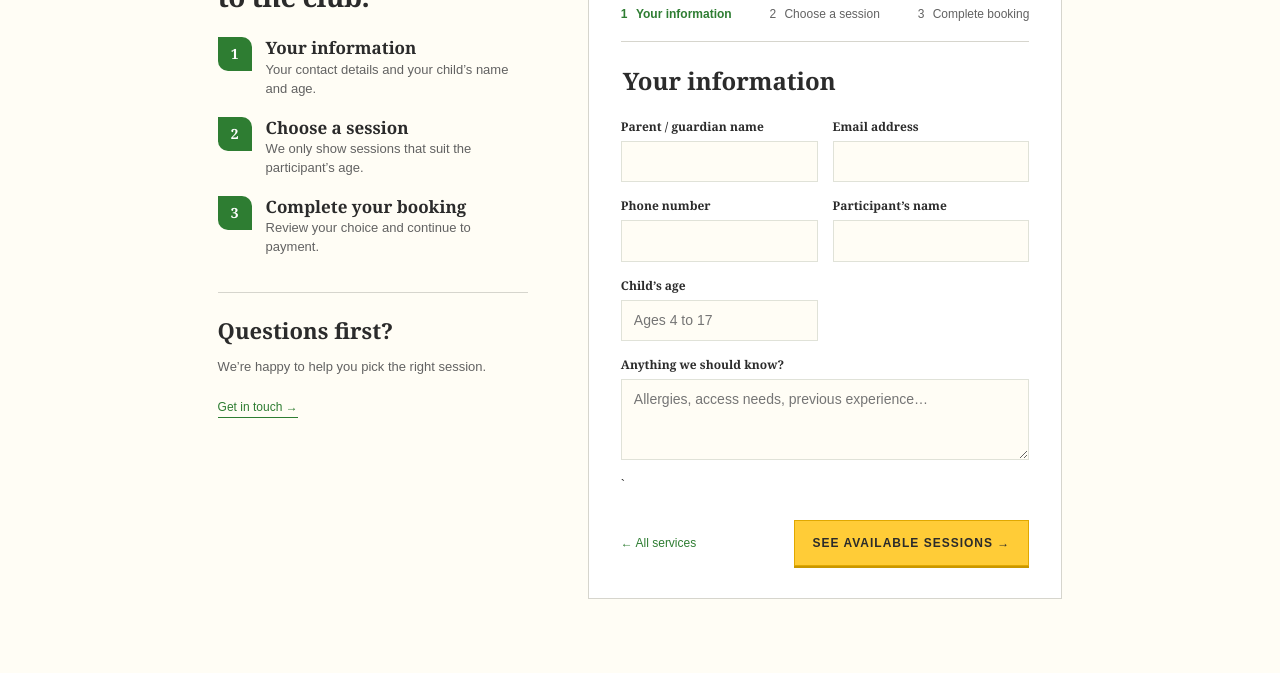
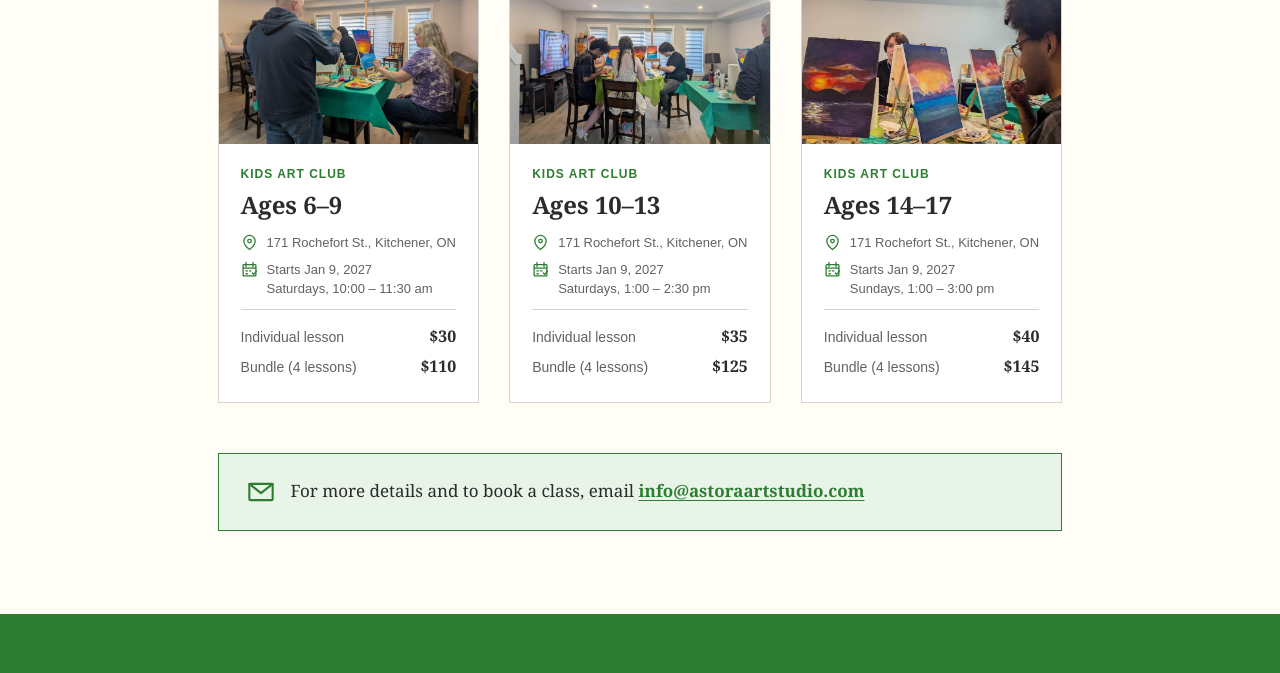
Before and after one commit to developerrightclixs/Astera-Art-Studio, a plain HTML site: page kids-art-club.html in a window 1280 px wide. Shown: the part 533-1206 px from the top of the page. Drawn offline with nearby package versions, Linux system fonts and the light colour scheme.

Commit message:
Kids Art Club: age cards with email booking (Coming soon)
Replace the 3-step booking form with the client's flow: three age-group
cards (6–9, 10–13, 14–17) showing location, date/hour and individual and
bundle prices, followed by an email booking note for
info@astoraartstudio.com. Date/hour and prices are dummy values for now.
Update the README and browser QA checks to match.

Co-Authored-By: Claude Opus 5.5 <noreply@anthropic.com>

```diff
--- a/kids-art-club.html
+++ b/kids-art-club.html
@@ -5,10 +5,10 @@
     <meta name="viewport" content="width=device-width, initial-scale=1" />
     <meta
       name="description"
-      content="Book a Kids Art Club session for your child at Astera Art, Kitchener."
+      content="Arts &amp; Crafts Club for Kids at Astera Art, Kitchener — classes for ages 6–9, 10–13 and 14–17. Coming soon."
     />
     <meta name="theme-color" content="#2e7d32" />
-    <title>Kids Art Club — Book a Session — Astera Art</title>
+    <title>Arts &amp; Crafts Club for Kids — Astera Art</title>
     <link rel="icon" type="image/png" href="assets/client/logo-64.png" />
     <link
       rel="stylesheet"
@@ -19,7 +19,6 @@
       src="https://cdnjs.cloudflare.com/ajax/libs/aos/2.3.4/aos.js"
       defer
     ></script>
-    <script src="booking-data.js" defer></script>
     <script src="script.js" defer></script>
   </head>
   <body id="top">
@@ -115,14 +114,15 @@
         </div>
       </div>
     </header>
-    <main id="main" class="booking-page">
+    <main id="main" class="kids-club-page">
       <section class="page-banner" data-aos="fade-in">
         <div class="container">
           <p class="eyebrow">Book a Class</p>
-          <h1>Kids Art Club</h1>
+          <h1>Arts &amp; Crafts Club for Kids</h1>
+          <p><span class="coming-soon-badge">Coming soon</span></p>
           <p>
-            Big ideas for little imaginations. Tell us about your child and
-            we’ll show the sessions for their age.
+            Creative sessions for young artists, grouped by age. Pick your
+            child’s group below and email us to book.
           </p>
           <nav aria-label="Breadcrumb">
             <a href="index.html">Home</a><span aria-hidden="true">/</span
@@ -131,147 +131,75 @@
           </nav>
         </div>
       </section>
-      <div class="container booking-page-layout">
-        <aside class="booking-page-intro" data-aos="fade-up">
-          <p class="eyebrow">How booking works</p>
-          <h2>Three quick steps<br />to the club.</h2>
-          <ol class="method-steps">
-            <li>
-              <b>Your information</b
-              ><span>Your contact details and your child’s name and age.</span>
-            </li>
-            <li>
-              <b>Choose a session</b
-              ><span
-                >We only show sessions that suit the participant’s age.</span
-              >
-            </li>
-            <li>
-              <b>Complete your booking</b
-              ><span>Review your choice and continue to payment.</span>
-            </li>
-          </ol>
-          <div class="booking-help">
-            <h3>Questions first?</h3>
-            <p>We’re happy to help you pick the right session.</p>
-            <a class="text-link" href="contact.html">Get in touch →</a>
+      <section class="section-space" aria-labelledby="age-groups-title">
+        <div class="container">
+          <h2 id="age-groups-title" class="visually-hidden">Age groups</h2>
+          <!-- DUMMY date/hour and prices: replace with the client's real details when confirmed. -->
+          <div class="event-grid age-grid">
+            <article class="event-card age-card" data-aos="fade-up">
+              <div class="event-card-image">
+                <img src="assets/client/painting-together.jpg" alt="Young artists painting together at the studio table" loading="lazy" width="600" height="450" />
+                <span class="event-badge coming-soon-badge">Coming soon</span>
+              </div>
+              <div class="event-card-body">
+                <p class="event-card-date">Kids Art Club</p>
+                <h3>Ages 6–9</h3>
+                <ul class="event-card-meta">
+                  <li><svg class="icon"><use href="#i-pin" /></svg><span>171 Rochefort St., Kitchener, ON</span></li>
+                  <li><svg class="icon"><use href="#i-calendar" /></svg><span>Starts Jan 9, 2027<br />Saturdays, 10:00 – 11:30 am</span></li>
+                </ul>
+                <dl class="age-card-prices">
+                  <div><dt>Individual lesson</dt><dd>$30</dd></div>
+                  <div><dt>Bundle (4 lessons)</dt><dd>$110</dd></div>
+                </dl>
+              </div>
+            </article>
+            <article class="event-card age-card" data-aos="fade-up" data-aos-delay="100">
+              <div class="event-card-image">
+                <img src="assets/client/class-in-session.jpg" alt="A painting class in session around the studio tables" loading="lazy" width="600" height="450" />
+                <span class="event-badge coming-soon-badge">Coming soon</span>
+              </div>
+              <div class="event-card-body">
+                <p class="event-card-date">Kids Art Club</p>
+                <h3>Ages 10–13</h3>
+                <ul class="event-card-meta">
+                  <li><svg class="icon"><use href="#i-pin" /></svg><span>171 Rochefort St., Kitchener, ON</span></li>
+                  <li><svg class="icon"><use href="#i-calendar" /></svg><span>Starts Jan 9, 2027<br />Saturdays, 1:00 – 2:30 pm</span></li>
+                </ul>
+                <dl class="age-card-prices">
+                  <div><dt>Individual lesson</dt><dd>$35</dd></div>
+                  <div><dt>Bundle (4 lessons)</dt><dd>$125</dd></div>
+                </dl>
+              </div>
+            </article>
+            <article class="event-card age-card" data-aos="fade-up" data-aos-delay="200">
+              <div class="event-card-image">
+                <img src="assets/client/sunset-canvases.jpg" alt="Paintings in progress on table easels" loading="lazy" width="600" height="450" />
+                <span class="event-badge coming-soon-badge">Coming soon</span>
+              </div>
+              <div class="event-card-body">
+                <p class="event-card-date">Kids Art Club</p>
+                <h3>Ages 14–17</h3>
+                <ul class="event-card-meta">
+                  <li><svg class="icon"><use href="#i-pin" /></svg><span>171 Rochefort St., Kitchener, ON</span></li>
+                  <li><svg class="icon"><use href="#i-calendar" /></svg><span>Starts Jan 9, 2027<br />Sundays, 1:00 – 3:00 pm</span></li>
+                </ul>
+                <dl class="age-card-prices">
+                  <div><dt>Individual lesson</dt><dd>$40</dd></div>
+                  <div><dt>Bundle (4 lessons)</dt><dd>$145</dd></div>
+                </dl>
+              </div>
+            </article>
           </div>
-        </aside>
-        <section
-          class="booking-page-panel"
-          data-aos="fade-up"
-          aria-labelledby="class-booking-title"
-        >
-          <div class="dialog-top">
-            <div>
-              <p class="eyebrow">Kids Art Club</p>
-              <h2 id="class-booking-title">Book a Session</h2>
-            </div>
+          <div class="email-booking" data-aos="fade-up">
+            <svg class="icon"><use href="#i-mail" /></svg>
+            <p>
+              For more details and to book a class, email
+              <a href="mailto:info@astoraartstudio.com?subject=Kids%20Art%20Club%20booking">info@astoraartstudio.com</a>
+            </p>
           </div>
-          <ol class="booking-steps" aria-label="Booking progress">
-            <li class="active" aria-current="step">
-              1 <span>Your information</span>
-            </li>
-            <li>2 <span>Choose a session</span></li>
-            <li>3 <span>Complete booking</span></li>
-          </ol>
-          <form id="class-booking-form" data-program="kids-art-club" novalidate>
-            <fieldset class="booking-stage" data-stage="0">
-              <legend>Your information</legend>
-              <div id="part-choice" class="part-choice" hidden></div>
-              <div class="form-grid">
-                <label
-                  ><span data-label="contact-name">Your name</span
-                  ><input
-                    name="name"
-                    autocomplete="name"
-                    required
-                    maxlength="120" /></label
-                ><label
-                  >Email address<input
-                    type="email"
-                    name="email"
-                    autocomplete="email"
-                    required
-                    maxlength="160" /></label
-                ><label
-                  >Phone number<input
-                    type="tel"
-                    name="phone"
-                    autocomplete="tel"
-                    required
-                    maxlength="40" /></label
-                ><label data-field="participant"
-                  >Participant’s name<input
-                    name="participant"
-                    maxlength="120" /></label
-                ><label
-                  ><span data-label="age">Participant’s age</span
-                  ><input
-                    type="number"
-                    name="age"
-                    inputmode="numeric"
-                    required /></label
-                ><label class="full-width"
-                  >Anything we should know?<textarea
-                    name="notes"
-                    rows="3"
-                    maxlength="2000"
-                    placeholder="Allergies, access needs, previous experience…"
-                  ></textarea>
-                </label>`
-              </div>
-              <div class="form-actions">
-                <a class="back-button" href="booking.html">← All services</a
-                ><button type="button" class="button" data-next>
-                  See Available Sessions →
-                </button>
-              </div>
-            </fieldset>
-            <fieldset class="booking-stage" data-stage="1" hidden disabled>
-              <legend>Choose a session</legend>
-              <p class="form-note" id="session-intro"></p>
-              <div id="session-list" class="session-list"></div>
-              <div class="form-actions">
-                <button type="button" class="back-button" data-prev>
-                  ← Edit information</button
-                ><button type="button" class="button" data-next>
-                  Review &amp; Complete →
-                </button>
-              </div>
-            </fieldset>
-            <fieldset class="booking-stage" data-stage="2" hidden disabled>
-              <legend>Complete your booking</legend>
-              <dl class="booking-summary" id="class-summary"></dl>
-              <section
-                class="payment-note"
-                aria-labelledby="class-payment-title"
-              >
-                <h3 id="class-payment-title">Payment</h3>
-                <p id="class-payment-text"></p>
-              </section>
-              <div class="form-actions">
-                <button type="button" class="back-button" data-prev>
-                  ← Change session</button
-                ><button
-                  type="button"
-                  class="button"
-                  id="complete-class-booking"
-                >
-                  Complete Booking
-                </button>
-              </div>
-            </fieldset>
-            <p class="form-status" role="status" aria-live="polite"></p>
-          </form>
-        </section>
-      </div>
-      <noscript
-        ><p class="form-note container">
-          Please enable JavaScript to view and book our sessions, or
-          <a class="text-link" href="contact.html">contact the studio</a>.
-        </p></noscript
-      >
+        </div>
+      </section>
     </main>
     <footer class="site-footer">
       <div class="container">
--- a/style.css
+++ b/style.css
@@ -187,3 +187,20 @@ html,body{overflow-x:clip}
 @media(max-width:1050px){.event-grid{grid-template-columns:1fr 1fr}}
 @media(max-width:900px){.event-layout{grid-template-columns:1fr}.event-image{position:static;max-width:560px;width:100%;justify-self:center}}
 @media(max-width:680px){.booking-hub,.event-grid{grid-template-columns:1fr}.event-facts,.event-where{grid-template-columns:1fr}.event-section{padding-block:40px 70px}.event-cost{flex-direction:column;align-items:stretch}.event-book{align-items:stretch}.event-book .button{min-width:0;width:100%}.part-options{grid-template-columns:1fr}.booking-summary{grid-template-columns:1fr 1.4fr;font-size:13px}.past-events-title{margin-top:50px}.session-card legend{flex-direction:column;gap:2px}}
+
+/* Kids Art Club: age cards + email booking (Coming soon) */
+.visually-hidden{position:absolute!important;width:1px;height:1px;padding:0;margin:-1px;overflow:hidden;clip:rect(0,0,0,0);white-space:nowrap;border:0}
+.coming-soon-badge{display:inline-block;background:var(--yellow);color:var(--ink);font:700 12px/1.2 var(--sans);letter-spacing:1px;text-transform:uppercase;padding:7px 14px;border-radius:999px}
+.page-banner .coming-soon-badge{margin-bottom:4px}
+.event-badge.coming-soon-badge{padding:6px 12px}
+.age-card h3{font-size:clamp(24px,1.6vw,30px)}
+.age-card-prices{margin:auto 0 0;padding-top:16px;border-top:1px solid var(--line);display:grid;gap:8px}
+.age-card-prices div{display:flex;justify-content:space-between;gap:12px;align-items:baseline}
+.age-card-prices dt{font-size:14px;color:var(--muted)}
+.age-card-prices dd{margin:0;font:700 16px/1.3 var(--serif)}
+.email-booking{margin-top:50px;display:flex;align-items:center;gap:16px;background:var(--mint);border:1px solid var(--green);padding:24px 28px}
+.email-booking .icon{width:28px;height:28px;flex:none;color:var(--green)}
+.email-booking p{margin:0;font:400 clamp(17px,1.15vw,21px)/1.45 var(--serif);color:var(--ink)}
+.email-booking a{color:var(--green);font-weight:700;text-decoration:underline;text-underline-offset:3px;overflow-wrap:anywhere}
+.email-booking a:hover{color:var(--green-dark)}
+@media(max-width:680px){.email-booking{align-items:flex-start;padding:20px;margin-top:35px}}
```
Also changed, not shown: 2 other files.
